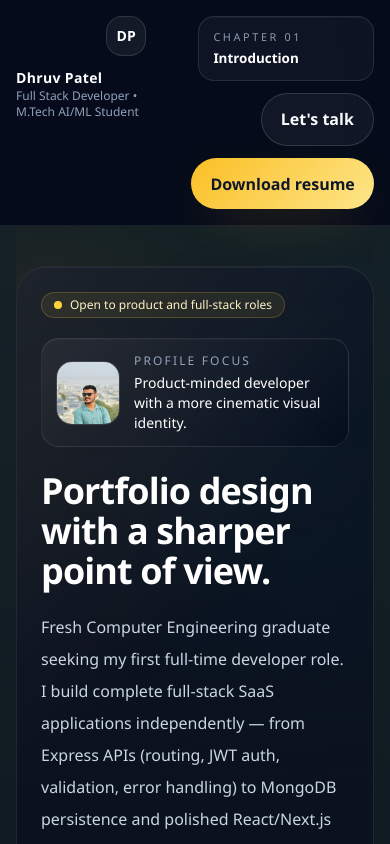
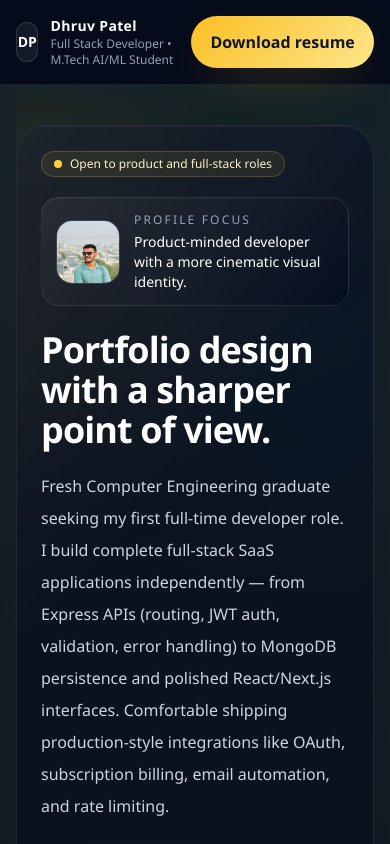
Before and after one commit to Dhpatel001/Portfolio, a React (Vite) app in the folder client/: page / in a window 390 px wide. Shown: the top 844 px of the page. Built offline with nearby package versions, Linux system fonts and the light colour scheme; no server answers.

Commit message:
Refine portfolio layout for mobile

```diff
--- a/client/src/App.css
+++ b/client/src/App.css
@@ -748,10 +748,17 @@ html {
 
 .portrait-card-float {
   position: absolute;
-  right: 0.5rem;
-  bottom: -0.1rem;
+  left: 0.75rem;
+  bottom: 0.5rem;
   width: min(42%, 16rem);
-  transform: translate3d(0, 0, 88px) rotate(-4deg);
+  transform: translate3d(0, 0, 88px) rotate(4deg);
+}
+
+.portrait-caption {
+  left: auto;
+  right: 0.75rem;
+  bottom: 0.75rem;
+  width: 50%;
 }
 
 .portrait-image {
@@ -1003,15 +1010,43 @@ html {
   }
 }
 
+@media (max-width: 1279px) {
+  .story-chip {
+    display: none !important;
+  }
+}
+
+@media (max-width: 639px) {
+  header .secondary-button {
+    display: none !important;
+  }
+}
+
 @media (max-width: 640px) {
   .portfolio-shell > header .mx-auto {
-    align-items: flex-start;
-    gap: 0.75rem;
+    align-items: center;
+    justify-content: space-between;
+    flex-wrap: nowrap;
+    gap: 0.5rem;
   }
 
-  .portfolio-shell > header .flex.items-center.gap-3 {
-    flex-wrap: wrap;
-    justify-content: flex-end;
+  .portfolio-shell > header .logo-link {
+    flex-shrink: 1;
+    min-width: 0;
+  }
+
+  .portfolio-shell > header .logo-link div {
+    min-width: 0;
+  }
+
+  .portfolio-shell > header .logo-link p {
+    overflow: hidden;
+    text-overflow: ellipsis;
+    white-space: normal;
+  }
+
+  .portfolio-shell > header .header-actions {
+    flex-shrink: 0;
   }
 
   .section-block {
@@ -1083,13 +1118,16 @@ html {
   }
 
   .portrait-card-float {
-    position: static;
-    width: 100%;
-    margin-top: 1rem;
-    transform: none;
+    display: none !important;
   }
 
-  .portrait-caption,
+  .portrait-caption {
+    left: 1rem !important;
+    right: 1rem !important;
+    width: auto !important;
+    backdrop-filter: none;
+  }
+
   .portrait-float-copy {
     backdrop-filter: none;
   }
--- a/client/src/App.tsx
+++ b/client/src/App.tsx
@@ -150,7 +150,7 @@ function App() {
       </div>
       <header className="sticky top-0 z-30 border-b border-white/8 bg-slate-950/78 backdrop-blur-xl">
         <div className="mx-auto flex w-full max-w-7xl items-center justify-between px-4 py-4 sm:px-6 lg:px-8">
-          <a href="#top" className="flex items-center gap-3">
+          <a href="#top" className="logo-link flex items-center gap-3">
             <span className="flex h-10 w-10 items-center justify-center rounded-2xl border border-white/12 bg-white/6 text-sm font-semibold text-white shadow-[0_20px_60px_-25px_rgba(251,191,36,0.45)]">
               DP
             </span>
@@ -175,7 +175,7 @@ function App() {
             </a>
           </nav>
 
-          <div className="flex items-center gap-3">
+          <div className="header-actions flex items-center gap-3">
             <div className="story-chip hidden xl:flex">
               <span className="story-chip-label">{storyMeta[activeStory].label}</span>
               <span className="story-chip-title">{storyMeta[activeStory].title}</span>
```
Also changed, not shown: 1 other file (tests, documents, lock files or other folders).
